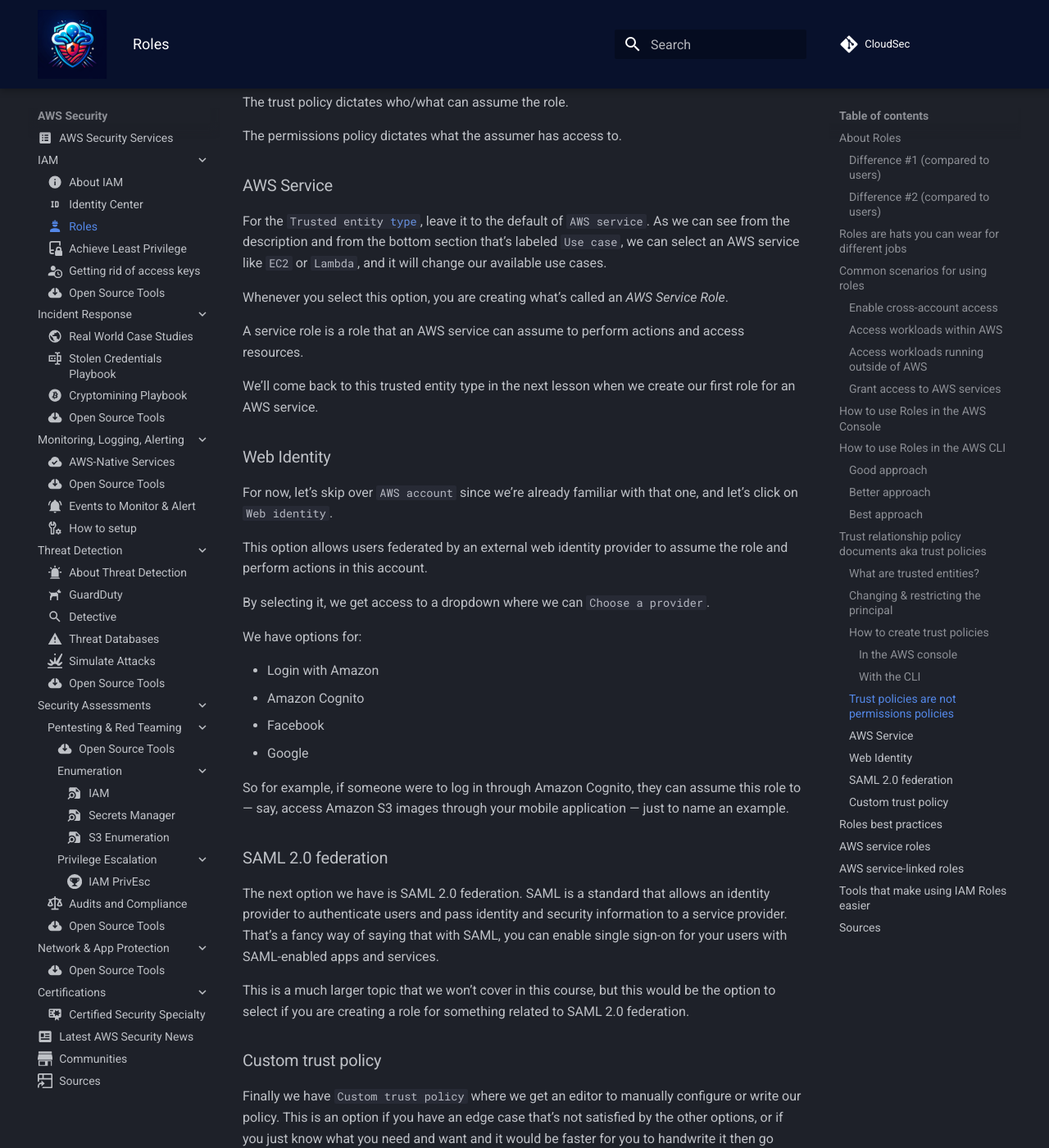
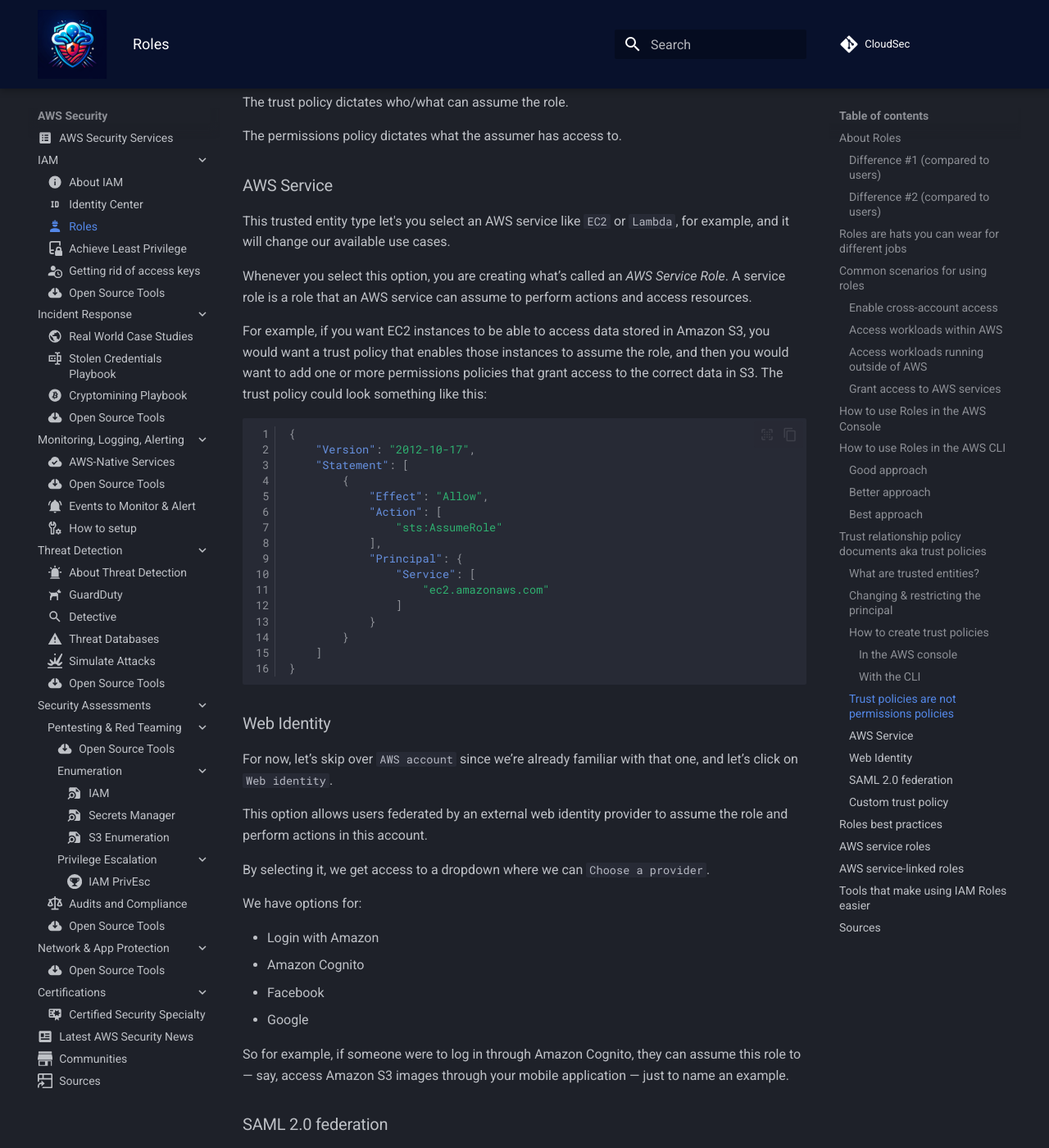
Before and after one commit to Cybr-Inc/CloudSec, an MkDocs documentation site: the page built from docs/aws/iam/roles.md, in a window 1280 px wide and 1400 px high, scrolled down 7772 px. Shown: the whole window at 82% size. Built offline with MkDocs 1.6.1 and Material for MkDocs 9.7.7, drawn with Linux system fonts in a browser that asks for light colours; comment, search, counter and statistics services are not loaded.

Commit message:
added more roles info

````diff
--- a/docs/aws/iam/roles.md
+++ b/docs/aws/iam/roles.md
@@ -263,13 +263,30 @@ The permissions policy dictates what the assumer has access to.
 
 ### AWS Service
 
-For the `Trusted entity type`, leave it to the default of `AWS service`. As we can see from the description and from the bottom section that’s labeled `Use case`, we can select an AWS service like `EC2` or `Lambda`, and it will change our available use cases.
+This trusted entity type let's you select an AWS service like `EC2` or `Lambda`, for example, and it will change our available use cases.
 
-Whenever you select this option, you are creating what’s called an *AWS Service Role*.
+Whenever you select this option, you are creating what’s called an *AWS Service Role*. A service role is a role that an AWS service can assume to perform actions and access resources.
 
-A service role is a role that an AWS service can assume to perform actions and access resources.
+For example, if you want EC2 instances to be able to access data stored in Amazon S3, you would want a trust policy that enables those instances to assume the role, and then you would want to add one or more permissions policies that grant access to the correct data in S3. The trust policy could look something like this:
 
-We’ll come back to this trusted entity type in the next lesson when we create our first role for an AWS service.
+```json
+{
+    "Version": "2012-10-17",
+    "Statement": [
+        {
+            "Effect": "Allow",
+            "Action": [
+                "sts:AssumeRole"
+            ],
+            "Principal": {
+                "Service": [
+                    "ec2.amazonaws.com"
+                ]
+            }
+        }
+    ]
+}
+```
 
 ### Web Identity
 
````
